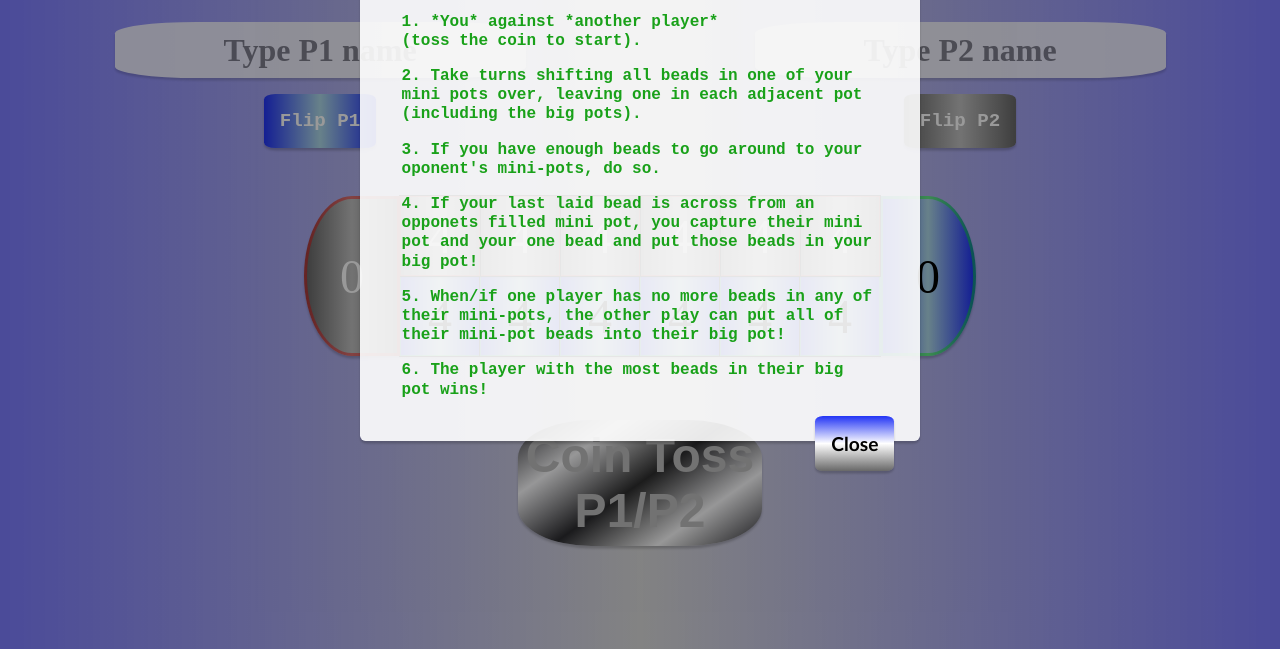
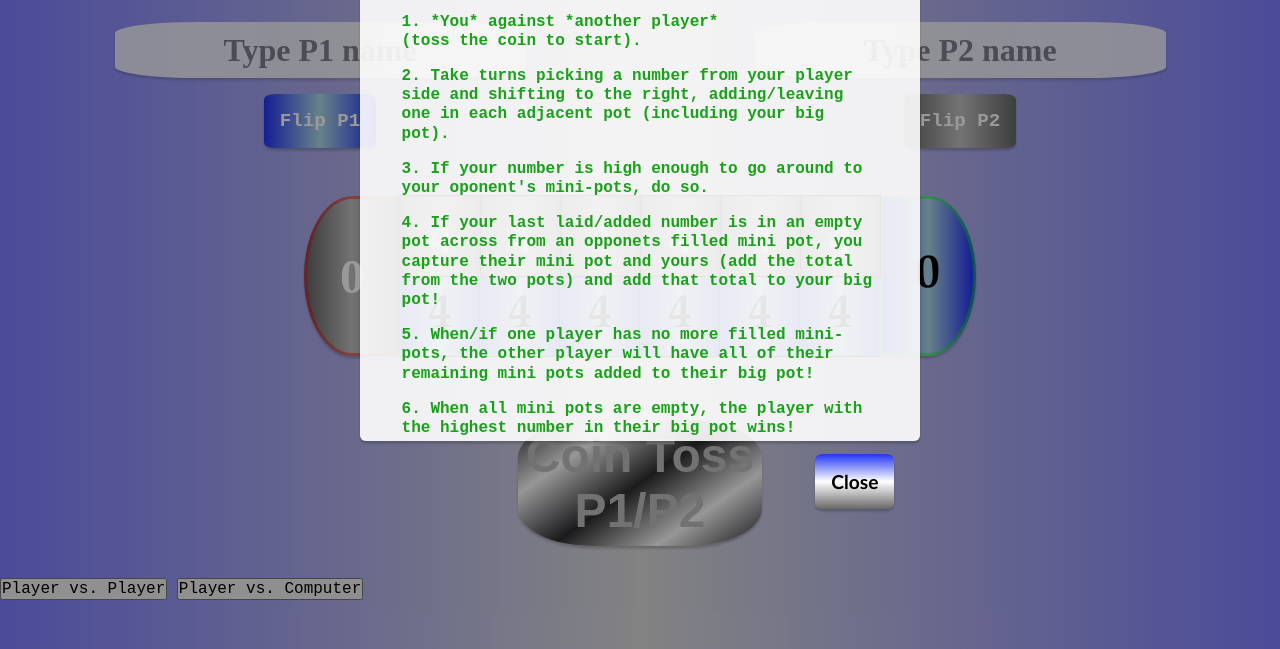
Before and after one commit to DrewDevero/A-Lot-A-Mancala, a plain HTML site: page docs/index.html in a window 1280 px wide. Shown: the part 151-800 px from the top of the page. Drawn offline with Linux system fonts and the light colour scheme.

Commit message:
edited fonts and edited game rules

```diff
--- a/docs/index.html
+++ b/docs/index.html
@@ -59,15 +59,21 @@
                     <h1>lets play millennial mancala!</h1>
                 </div>
                 <p>1. *You* against *another player*<br/>(toss the coin to start).</p>
-                <p>2. Take turns shifting all beads in one of your mini pots over, leaving one in each adjacent pot (including the big pots).</p>
-                <p>3. If you have enough beads to go around to your oponent's mini-pots, do so.</p>
-                <p>4. If your last laid bead is across from an opponets filled mini pot, you capture their mini pot and your one bead and put those beads in your big pot!</p>
-                <p>5. When/if one player has no more beads in any of their mini-pots, the other play can put all of their mini-pot beads into their big pot!</p>
-                <p>6. The player with the most beads in their big pot wins!</p>
+                <p>2. Take turns picking a number from your player side and shifting to the right, adding/leaving one in each adjacent pot (including your big pot).</p>
+                <p>3. If your number is high enough to go around to your oponent's mini-pots, do so.</p>
+                <p>4. If your last laid/added number is in an empty pot across from an opponets filled mini pot, you capture their mini pot and yours (add the total from the two pots) and add that total to your big pot!</p>
+                <p>5. When/if one player has no more filled mini-pots, the other player will have all of their remaining mini pots added to their big pot!</p>
+                <p>6. When all mini pots are empty, the player with the highest number in their big pot wins!</p>
                 <div id="modal-footer">
                     <button type="button" class="modal-buttons" id="close" href="#" alt="game rules">close</button>
                 </div>
             </div>
+        </div>
+    </section>
+    <section>
+        <div id="playerVs-modal">
+            <button type="button" id="playerVsPlayer">Player vs. Player</button>
+            <button type="button" id="playerVsComputer">Player vs. Computer</button>
         </div>
     </section>
     </main>
--- a/docs/scripts/app.js
+++ b/docs/scripts/app.js
@@ -43,6 +43,8 @@ $(() => {
     const $CLOSE_RULES = $("#close");
     const $FLIP_ONE = $("#flipPlayerOne");
     const $FLIP_TWO = $("#flipPlayerTwo");
+    const $PVP = $("#playerVsPlayer");
+    const $PVCP = $("#playerVsComputer");
 
     // open modal
 
--- a/docs/styles/style.css
+++ b/docs/styles/style.css
@@ -3,6 +3,8 @@
     --pTwoBorder: 0.1rem solid rgba(255, 0, 0, 0.425);
     --pOneColor: linear-gradient(90deg, rgb(34, 52, 245), lightblue, rgb(34, 52, 245));
     --pTwoColor: linear-gradient(90deg, rgb(104, 104, 104), silver, rgb(104, 104, 104));
+    --pOneFontFamily: /* Verdana, "sans-serif" */ Garamond, serif;
+    --pTwoFontFamily: "Times New Roman", serif;
     --boardShadow: 0 0.15rem 0.15rem rgba(0, 0, 0, 0.2);
 }
 *{
@@ -125,6 +127,8 @@ input {
     border-radius: 0% 50% 50% 0%;
     outline: none;
     box-shadow: var(--boardShadow);
+    font-family: var(--pOneFontFamily);
+    font-weight: bolder;
     transition: transform 1s ease-in-out;
 }
 #playerTwoCapture {
@@ -135,85 +139,98 @@ input {
     border-radius: 50% 0% 0% 50%;
     outline: none;
     box-shadow: var(--boardShadow);
+    font-family: var(--pTwoFontFamily);
+    font-weight: bold;
     transition: transform 1s ease-in-out;
 }
 .miniPots {
     outline: 0.1rem solid black;
     cursor: pointer;
     box-shadow: var(--boardShadow);
+    font-weight: bold;
     transition: transform 1s ease-in-out;
 }
 #pOne1 {
     grid-area: pOne1;
     color: black;
-    /* background-image: url("../assets/gem_one_test.png"); */
-    /* background-position: center; */
+    font-family: var(--pOneFontFamily);
     background: var(--pOneColor);
     border: var(--pOneBorder);
 }
 #pOne2 {
     grid-area: pOne2;
     color: black;
+    font-family: var(--pOneFontFamily);
     background: var(--pOneColor);
     border: var(--pOneBorder);
 }
 #pOne3 {
     grid-area: pOne3;
     color: black;
+    font-family: var(--pOneFontFamily);
     background: var(--pOneColor);
     border: var(--pOneBorder);
 }
 #pOne4 {
     grid-area: pOne4;
     color: black;
+    font-family: var(--pOneFontFamily);
     background: var(--pOneColor);
     border: var(--pOneBorder);
 }
 #pOne5 {
     grid-area: pOne5;
     color: black;
+    font-family: var(--pOneFontFamily);
     background: var(--pOneColor);
     border: var(--pOneBorder);
 }
 #pOne6 {
     grid-area: pOne6;
     color: black;
+    font-family: var(--pOneFontFamily);
     background: var(--pOneColor);
     border: var(--pOneBorder);
 }
 #pTwo1 {
     grid-area: pTwo1;
     color: white;
+    font-family: var(--pTwoFontFamily);
     background: var(--pTwoColor);
     border: var(--pTwoBorder);
 }
 #pTwo2 {
     grid-area: pTwo2;
     color: white;
+    font-family: var(--pTwoFontFamily);
     background: var(--pTwoColor);
     border: var(--pTwoBorder);
 }
 #pTwo3 {
     grid-area: pTwo3;
     color: white;
+    font-family: var(--pTwoFontFamily);
     background: var(--pTwoColor);
     border: var(--pTwoBorder);
 }
 #pTwo4 {
     grid-area: pTwo4;
     color: white;
+    font-family: var(--pTwoFontFamily);
     background: var(--pTwoColor);
     border: var(--pTwoBorder);
 }
 #pTwo5 {
     grid-area: pTwo5;
     color: white;
+    font-family: var(--pTwoFontFamily);
     background: var(--pTwoColor);
     border: var(--pTwoBorder);
 }
 #pTwo6 {
     grid-area: pTwo6;
     color: white;
+    font-family: var(--pTwoFontFamily);
     background: var(--pTwoColor);
     border: var(--pTwoBorder);
 }
```
